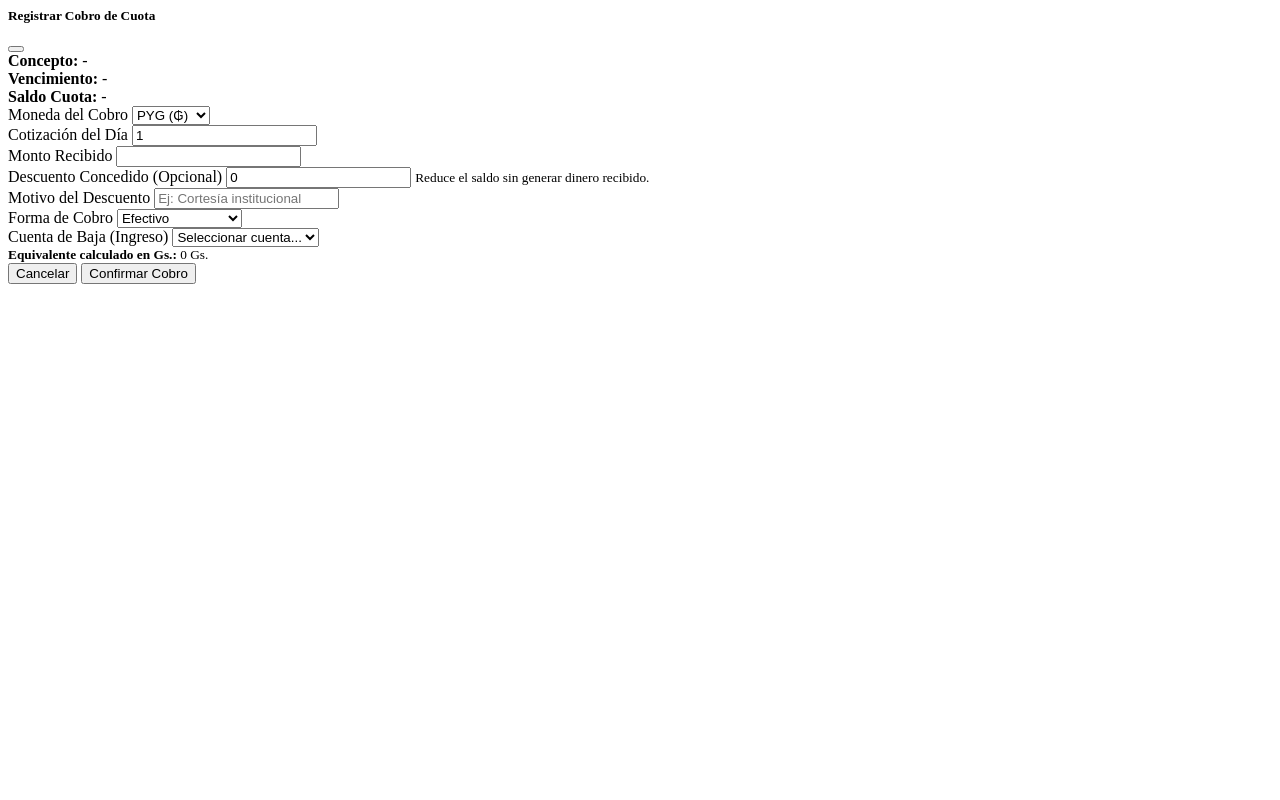
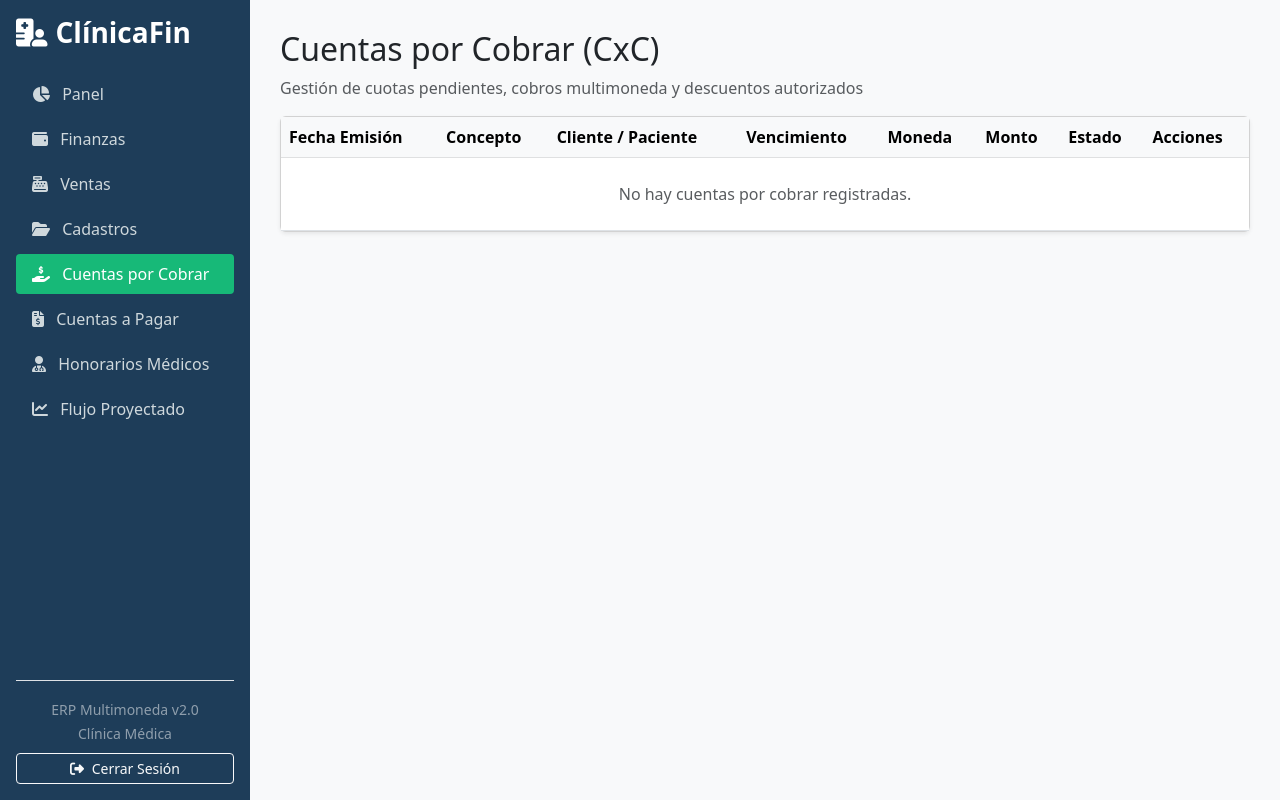
Before and after one commit to patriciafranco-web/finanzas1, a Flask app: page /cuentas-por-cobrar in a window 1280 px wide. Run offline with Flask 3, Linux system fonts and the light colour scheme; a user stored in the database is signed in.

Commit message:
Update cxc.html

```diff
--- a/app/templates/cxc.html
+++ b/app/templates/cxc.html
@@ -1,3 +1,66 @@
+{% extends "base.html" %}
+{% block content %}
+<div class="d-flex justify-content-between align-items-center mb-3">
+    <div>
+        <h2>Cuentas por Cobrar (CxC)</h2>
+        <p class="text-muted mb-0">Gestión de cuotas pendientes, cobros multimoneda y descuentos autorizados</p>
+    </div>
+</div>
+
+<div class="card shadow-sm">
+    <div class="card-body p-0">
+        <table class="table table-hover mb-0 align-middle">
+            <thead class="table-light">
+                <tr>
+                    <th>Fecha Emisión</th>
+                    <th>Concepto</th>
+                    <th>Cliente / Paciente</th>
+                    <th>Vencimiento</th>
+                    <th>Moneda</th>
+                    <th>Monto</th>
+                    <th>Estado</th>
+                    <th>Acciones</th>
+                </tr>
+            </thead>
+            <tbody>
+                {% for x in cxc_list %}
+                <tr>
+                    <td>{{ x.fecha_emision.strftime('%d/%m/%Y') if x.fecha_emision else '-' }}</td>
+                    <td class="fw-bold">{{ x.concepto }}</td>
+                    <td>{{ x.cliente.nombre if x.cliente else 'Particular' }}</td>
+                    <td>{{ x.fecha_vencimiento.strftime('%d/%m/%Y') if x.fecha_vencimiento else '-' }}</td>
+                    <td>{{ x.moneda }}</td>
+                    <td class="fw-bold text-danger">₲ {{ "{:,.0f}".format(x.monto or 0).replace(',', '.') }}</td>
+                    <td>
+                        {% if x.estado == 'Pagado' %}
+                        <span class="badge bg-success">Pagado</span>
+                        {% else %}
+                        <span class="badge bg-warning text-dark">Pendiente</span>
+                        {% endif %}
+                    </td>
+                    <td>
+                        {% if x.estado != 'Pagado' %}
+                        <button class="btn btn-sm btn-success fw-bold"
+                                data-bs-toggle="modal"
+                                data-bs-target="#modalRegistrarCobro"
+                                data-id="{{ x.id }}"
+                                data-concepto="{{ x.concepto }}"
+                                data-vencimiento="{{ x.fecha_vencimiento.strftime('%d/%m/%Y') if x.fecha_vencimiento else '-' }}"
+                                data-saldo="{{ x.monto }}"
+                                onclick="llenarModalCobro(this)">
+                            <i class="fas fa-hand-holding-usd me-1"></i> Cobrar
+                        </button>
+                        {% endif %}
+                    </td>
+                </tr>
+                {% else %}
+                <tr><td colspan="8" class="text-center py-4 text-muted">No hay cuentas por cobrar registradas.</td></tr>
+                {% endfor %}
+            </tbody>
+        </table>
+    </div>
+</div>
+
 <!-- Modal Registrar Cobro Avanzado (Multimoneda y Descuento) -->
 <div class="modal fade" id="modalRegistrarCobro" tabindex="-1">
     <div class="modal-dialog modal-lg">
@@ -85,6 +148,16 @@
 </div>
 
 <script>
+function llenarModalCobro(button) {
+    document.getElementById('cobroCxcId').value = button.getAttribute('data-id');
+    document.getElementById('lblCobroConcepto').innerText = button.getAttribute('data-concepto');
+    document.getElementById('lblCobroVencimiento').innerText = button.getAttribute('data-vencimiento');
+    let saldo = parseFloat(button.getAttribute('data-saldo')) || 0;
+    document.getElementById('lblCobroSaldo').innerText = '₲ ' + saldo.toLocaleString('es-PY', {maximumFractionDigits: 0});
+    document.getElementById('inputMontoRecibido').value = saldo;
+    calcularEquivalenteCobro();
+}
+
 function toggleMonedaCobro(select) {
     let cotiz = document.getElementById('inputCotizacion');
     if(select.value === 'PYG') {
@@ -92,7 +165,7 @@ function toggleMonedaCobro(select) {
         cotiz.readOnly = true;
     } else {
         cotiz.readOnly = false;
-        cotiz.value = select.value === 'USD' ? 7500 : 1400; // Referencial
+        cotiz.value = select.value === 'USD' ? 7500 : 1400;
     }
     calcularEquivalenteCobro();
 }
@@ -104,3 +177,4 @@ function calcularEquivalenteCobro() {
     document.getElementById('lblEquivalenteGs').innerText = totalGs.toLocaleString('es-PY', {maximumFractionDigits: 0});
 }
 </script>
+{% endblock %}
```
